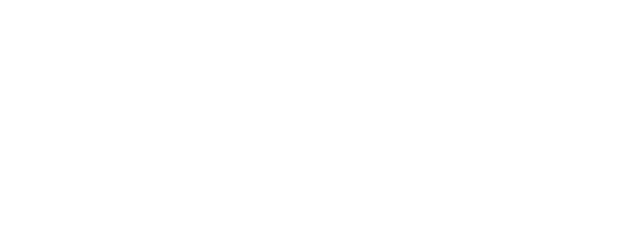
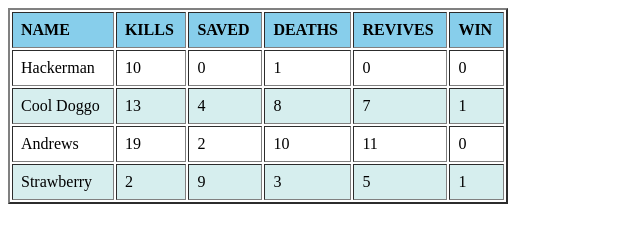
Before and after one commit to acciojob/Styled-Table-Ganesh2048, a website: page main.html in a window 1280 px wide. Shown: the whole page, without its empty margins (0-640 px from the left). Drawn offline with Linux system fonts and the light colour scheme.

Commit message:
created a submission

```diff
--- a/main.html
+++ b/main.html
@@ -9,6 +9,52 @@
 </head>
 <body>
     <!-- add table here -->
+	<table border="2" width="500">
+		<thead>
+			<tr bgcolor="skyblue">
+				<th>NAME</th>
+				<th>KILLS</th>
+				<th>SAVED</th>
+				<th>DEATHS</th>
+				<th>REVIVES</th>
+				<th>WIN</th>
+		    </tr>
+		</thead>
+		<tbody>
+			<tr>
+			<td>Hackerman</td>
+			<td>10</td>
+			<td>0</td>
+			<td>1</td>
+			<td>0</td>
+			<td>0</td>
+		</tr>
+		<tr>
+			<td>Cool Doggo</td>
+			<td>13</td>
+			<td>4</td>
+			<td>8</td>
+			<td>7</td>
+			<td>1</td>
+		</tr>
+		<tr>
+			<td>Andrews</td>
+			<td>19</td>
+			<td>2</td>
+			<td>10</td>
+			<td>11</td>
+			<td>0</td>
+		</tr>
+		<tr>
+			<td>Strawberry</td>
+			<td>2</td>
+			<td>9</td>
+			<td>3</td>
+			<td>5</td>
+			<td>1</td>
+		</tr>
+		</tbody>
+	</table>
 
 
 </body>
--- a/styles.css
+++ b/styles.css
@@ -1 +1,16 @@
 /* your code */
+<style>
+table {
+  border-collapse: collapse;
+  width: 100%;
+}
+
+th, td {
+  text-align: left;
+  padding: 8px;
+}
+
+tr:nth-child(even) {
+  background-color: #D6EEEE;
+}
+</style>
```
